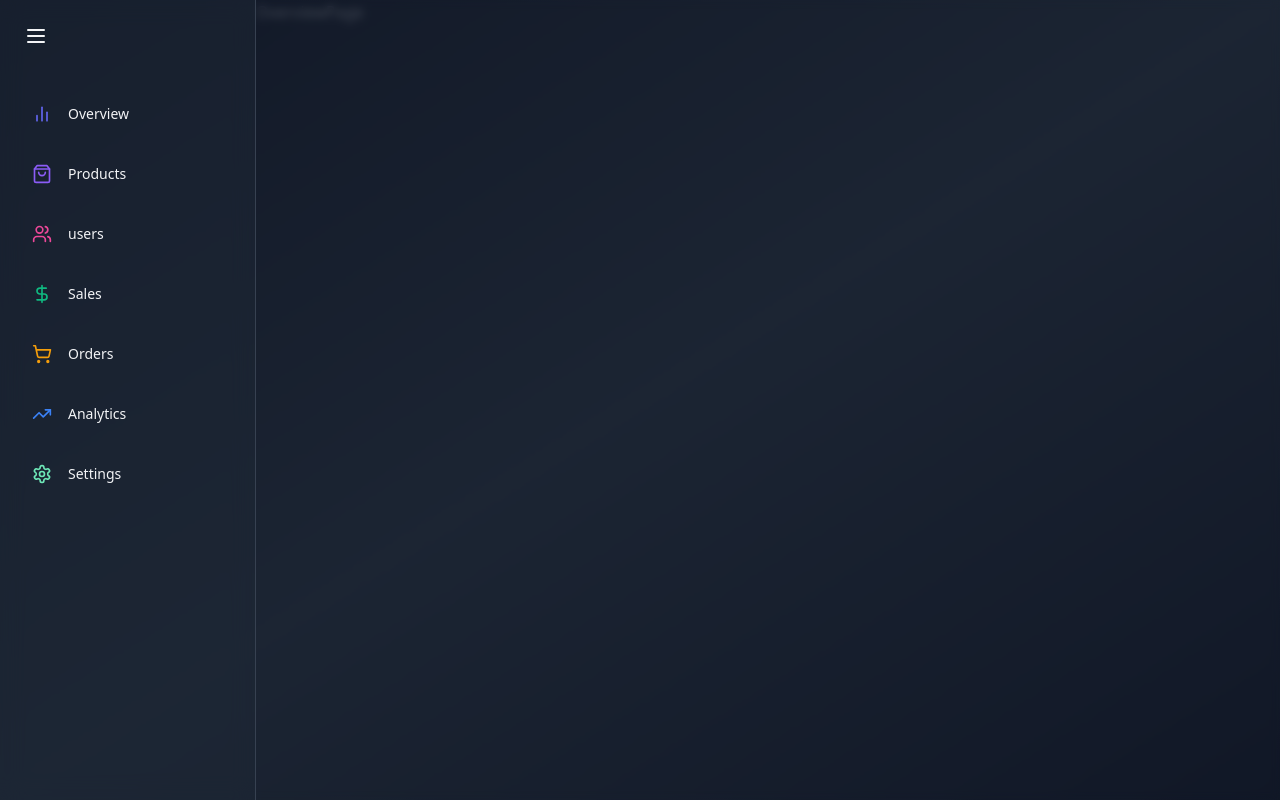
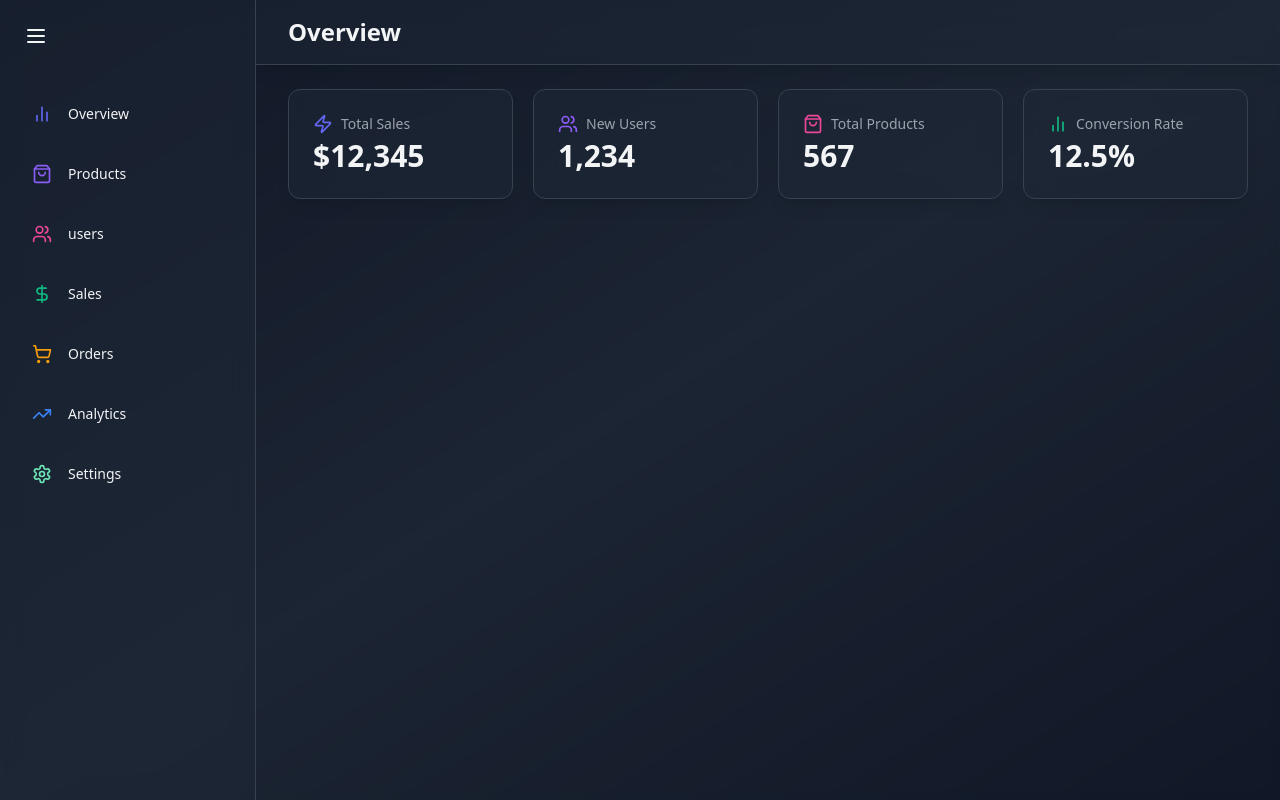
Before and after one commit to shegsemmanuel/ADMIN-DASHBOARD, a React (Vite) app: page / in a window 1280 px wide. Built offline with nearby package versions, Linux system fonts and the light colour scheme.

Commit message:
reuse component

```diff
--- a/src/components/Siderbar.jsx
+++ b/src/components/Siderbar.jsx
@@ -9,7 +9,7 @@ const SIDEBAR_ITEMS = [
        name: "Overview",
        icon: BarChart2,
        color: "#6366f1",
-       path: "/",
+       href: "/",
     },
     { name: "Products", icon: ShoppingBag, color: "#8B5CF6", href: "/products" },
     { name: "users", icon: Users, color: "#EC4899", href: "/users" },
--- /dev/null
+++ b/src/components/common/Header.jsx
@@ -0,0 +1,13 @@
+
+const Header = ({ title }) => {
+  return (
+   <header
+     className="bg-gray-800 bg-opacity-50 backdrop-blur-md shadow-lg border-b border-gray-700">
+    <div className="max-w-7xl mx-auto py-4 px-4 sm:px-6 lg:px-8">
+        <h1 className="text-2xl font-semibold text-gray-100">{title}</h1>
+    </div>
+   </header>
+  );
+};
+
+export default Header
--- /dev/null
+++ b/src/components/common/StatCard.jsx
@@ -0,0 +1,25 @@
+import { motion } from 'framer-motion';
+
+const StatCard = ({name, icon:Icon, value,color}) => {
+  return (
+   <motion.div
+     className='bg-gray-800 bg-opacity-50 backdrop-blur-md overflow-hidden shadow-lg rounded-xl border border-gray-700'
+     whileHover={{ y: -5, boxShadow: "0 25px 50px -12px rgba(0,0,0,0.5)"}}
+   >
+    <div className='px-4 py-5 sm:p-6'>
+       <span className='flex items-center text-sm font-medium text-gray-400'>
+        <Icon
+          size={20}
+          className="mr-2"
+          style={{ color }}
+        />
+         {name}
+       </span>
+       <p className='mt-1 text-3xl font-semibold text-gray-100'>{value} </p>
+    </div>
+
+   </motion.div>
+  )
+};
+
+export default StatCard
--- a/src/pages/OverviewPage.jsx
+++ b/src/pages/OverviewPage.jsx
@@ -1,7 +1,35 @@
-import React from 'react'
+import Header from "../components/common/Header";
+import { motion } from "framer-motion";
+import StatCard from "../components/common/StatCard";
+import { BarChart2, ShoppingBag, Users, Zap } from "lucide-react";
 
 const OverviewPage = () => {
-  return <div>OverviewPage</div>;
-}
+  return (
+    <div className="flex-1 overflow-auto relative z-10">
+      <Header title="Overview" />
+
+      <main className="max-w-7xl mx-auto py-6 px-4 lg:px-8">
+        {/* STATS */}
+        <motion.div
+           className="grid grid-cols-1 gap-5 sm:grid-cols-2 lg:grid-cols-4 mb-8"
+           initial={{ opacity: 0, y: 20 }}
+           animate={{ opacity: 1, y: 0 }}
+           transition={{ duration: 1 }}
+        >
+          <StatCard name="Total Sales" icon={Zap} value='$12,345' color='#6366F1'/>
+          <StatCard name='New Users' icon={Users} value='1,234' color='#8B5CF6' />
+          <StatCard name='Total Products' icon={ShoppingBag} value='567' color='#EC4899' />
+          <StatCard name='Conversion Rate' icon={BarChart2} value='12.5%' color='#10B981' />
+        </motion.div>
+
+        {/* CHARTS */}
+
+        <div>
+
+        </div>
+      </main>
+    </div>
+  )
+};
 
 export default OverviewPage;
```
